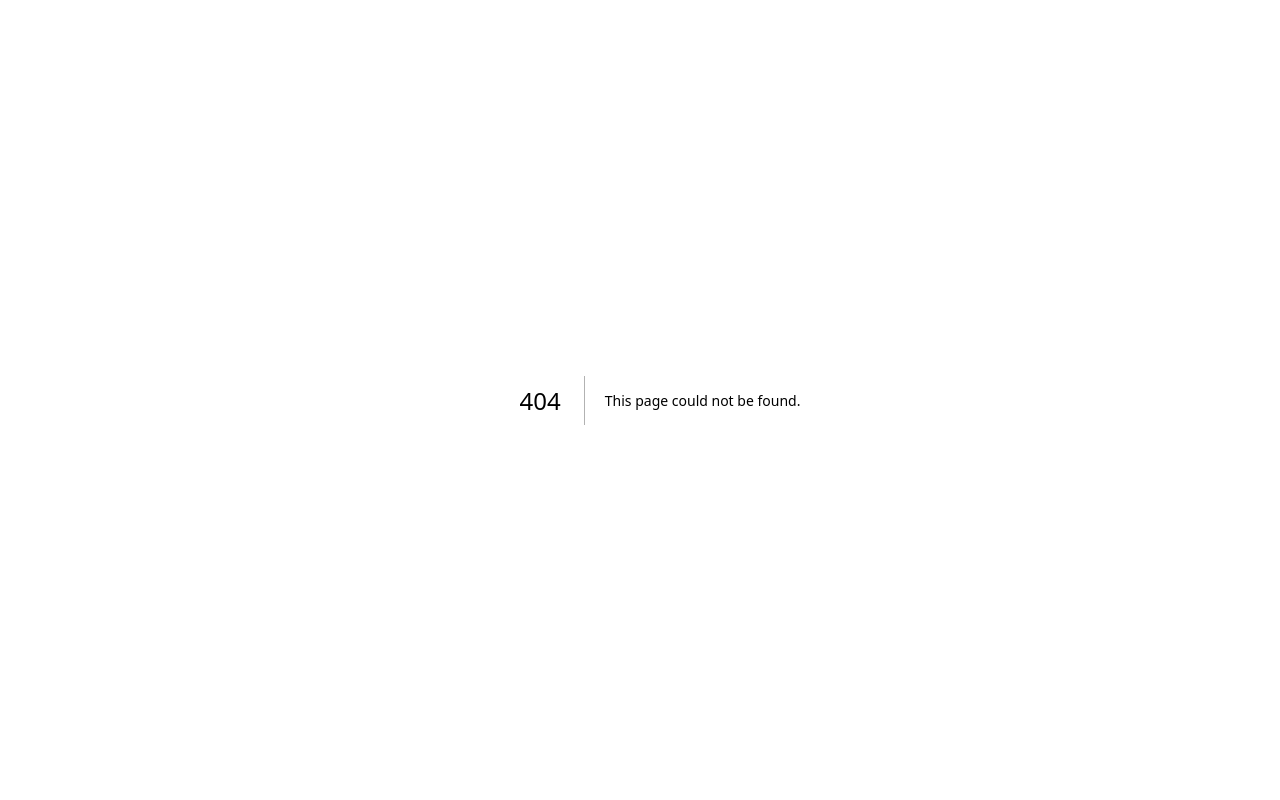
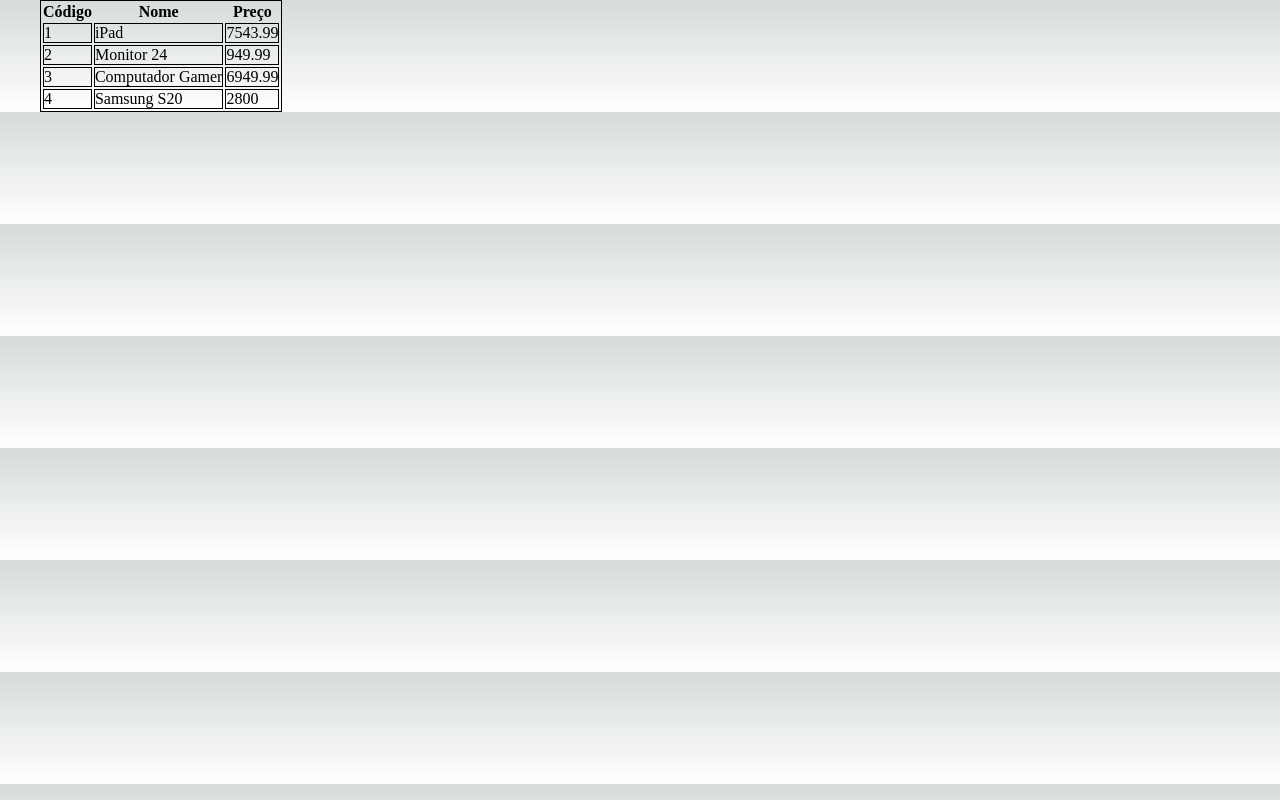
Before and after one commit to Welbert-Soares/exercicios, a Next.js app: page /render/repeticao2 in a window 1280 px wide. Before the commit this address had no page. Built offline with nearby package versions, Linux system fonts and the light colour scheme.

Commit message:
renderizacao

```diff
--- /dev/null
+++ b/data/listaProdutos.js
@@ -0,0 +1,9 @@
+import Produto from "@/model/produto"
+
+
+export default [
+    new Produto(1, "iPad", 7543.99),
+    new Produto(2, "Monitor 24", 949.99),
+    new Produto(3, "Computador Gamer", 6949.99),
+    new Produto(4, "Samsung S20", 2800.0),
+]
--- /dev/null
+++ b/model/produto.js
@@ -0,0 +1,23 @@
+export default class Produto {
+    #id
+    #nome
+    #preco
+
+    constructor(id, nome, preco) {
+        this.#id = id
+        this.#nome = nome
+        this.#preco = preco
+    }
+
+    get id() {
+        return this.#id
+    }
+
+    get nome() {
+        return this.#nome
+    }
+
+    get preco() {
+        return this.#preco
+    }
+}
--- /dev/null
+++ b/pages/render/repeticao2.jsx
@@ -0,0 +1,34 @@
+import listaProdutos from "@/data/listaProdutos";
+
+export default function repeticao2() {
+    const comBorda = {
+        border: "1px solid #000",
+    };
+
+    function renderizarLinhas() {
+        return listaProdutos.map((produto) => {
+            return (
+                <tr key={produto.id}>
+                    <td style={comBorda}>{produto.id}</td>
+                    <td style={comBorda}>{produto.nome}</td>
+                    <td style={comBorda}>{produto.preco}</td>
+                </tr>
+            );
+        });
+    }
+
+    return (
+        <div>
+            <table style={comBorda}>
+                <thead>
+                    <tr>
+                        <th>Código</th>
+                        <th>Nome</th>
+                        <th>Preço</th>
+                    </tr>
+                </thead>
+                <tbody>{renderizarLinhas()}</tbody>
+            </table>
+        </div>
+    );
+}
```
Also changed, not shown: components/SomentePar.jsx (added, +10 -0 lines), pages/render/condicional1.jsx (added, +18 -0 lines).
